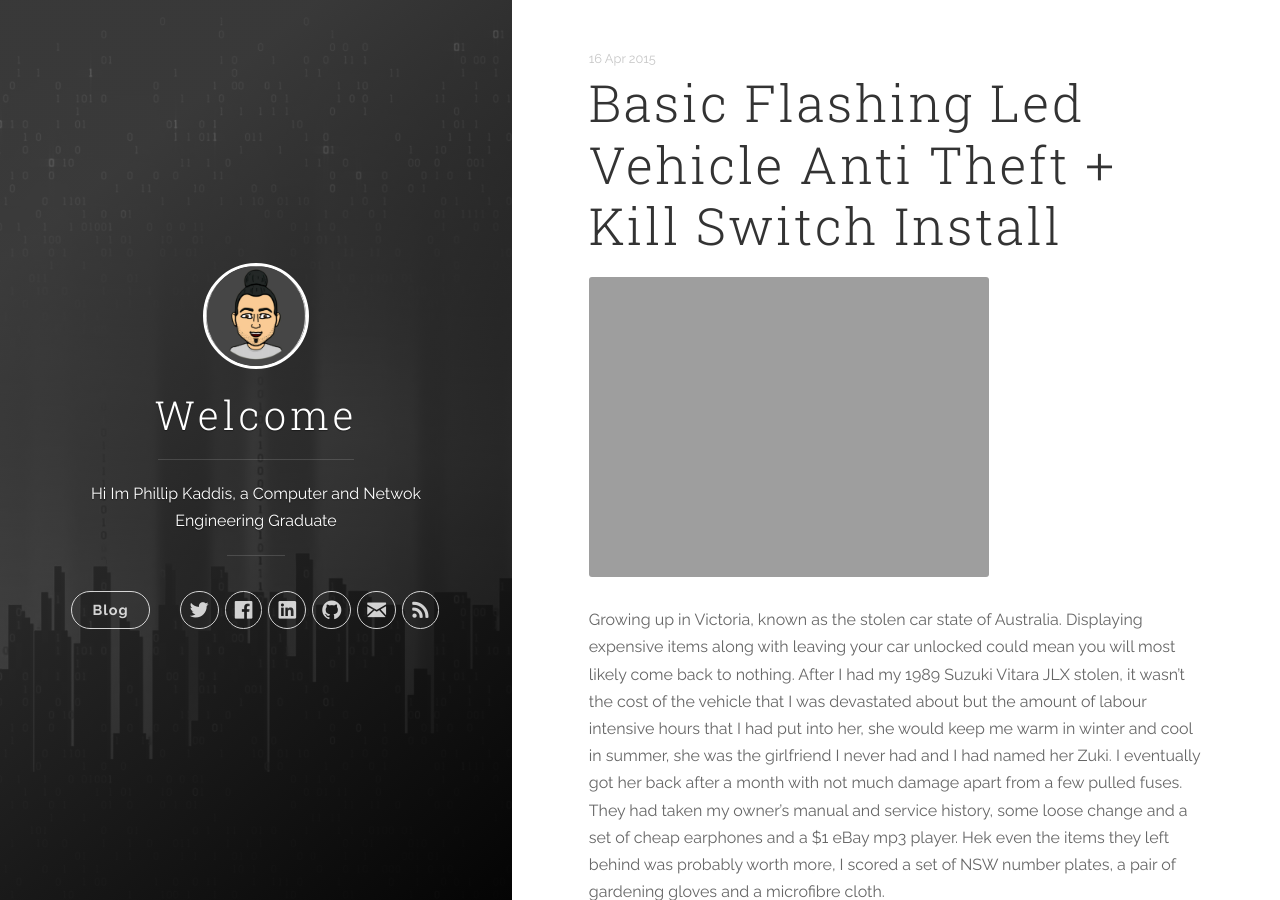
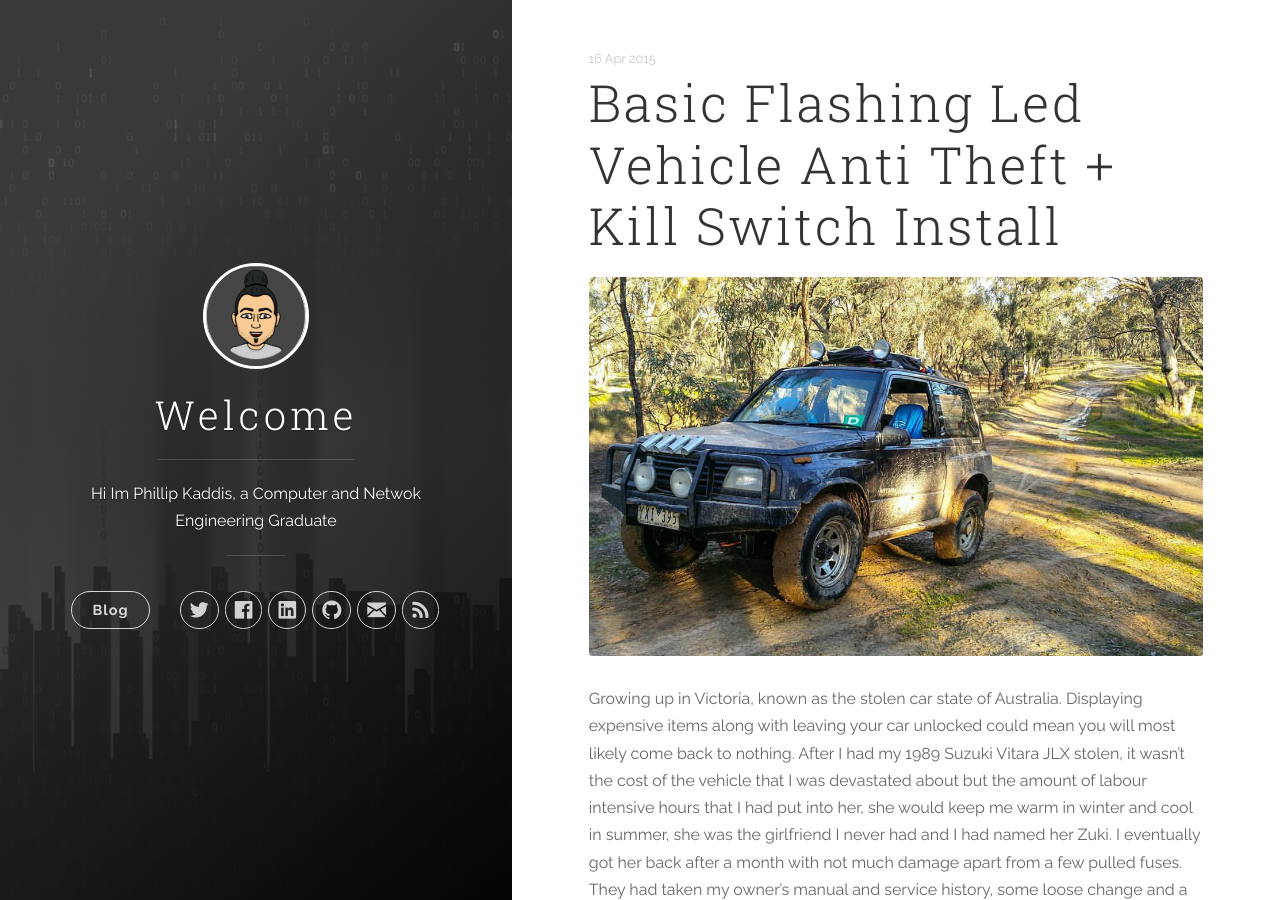
Before and after one commit to pkaddis/pkaddis.github.io, a Jekyll site: the page built from _posts/2015-04-16-Basic-Flashing-LED-Vehicle-Anti-theft-+-Kill-Switch-Install.markdown, in a window 1280 px wide and 900 px high. Built offline with Jekyll 4.4.1, drawn with Linux system fonts in a browser that asks for light colours; nearby versions of some CDN libraries.

Commit message:
Update 2015-04-16-Basic-Flashing-LED-Vehicle-Anti-theft-+-Kill-Switch-Install.markdown

```diff
--- a/_posts/2015-04-16-Basic-Flashing-LED-Vehicle-Anti-theft-+-Kill-Switch-Install.markdown
+++ b/_posts/2015-04-16-Basic-Flashing-LED-Vehicle-Anti-theft-+-Kill-Switch-Install.markdown
@@ -1,4 +1,4 @@
-![](<img src="{{ site.baseurl }}/images/1989vitara.jpg" class="user-image" alt="1989 Suzuki Vitara">)
+![1989 Suzuki Vitara](https://github.com/pkaddis/pkaddis.github.io/blob/master/images/1989suzuki.jpg "1989 Suzuki Vitara")
 
 Growing up in Victoria, known as the stolen car state of Australia. Displaying expensive items along with leaving your car unlocked could mean you will most likely come back to nothing. After I had my 1989 Suzuki Vitara JLX stolen, it wasn’t the cost of the vehicle that I was devastated about but the amount of labour intensive hours that I had put into her, she would keep me warm in winter and cool in summer, she was the girlfriend I never had and I had named her Zuki. I eventually got her back after a month with not much damage apart from a few pulled fuses. They had taken my owner’s manual and service history, some loose change and a set of cheap earphones and a $1 eBay mp3 player. Hek even the items they left behind was probably worth more, I scored a set of NSW number plates, a pair of gardening gloves and a microfibre cloth.
 
```
